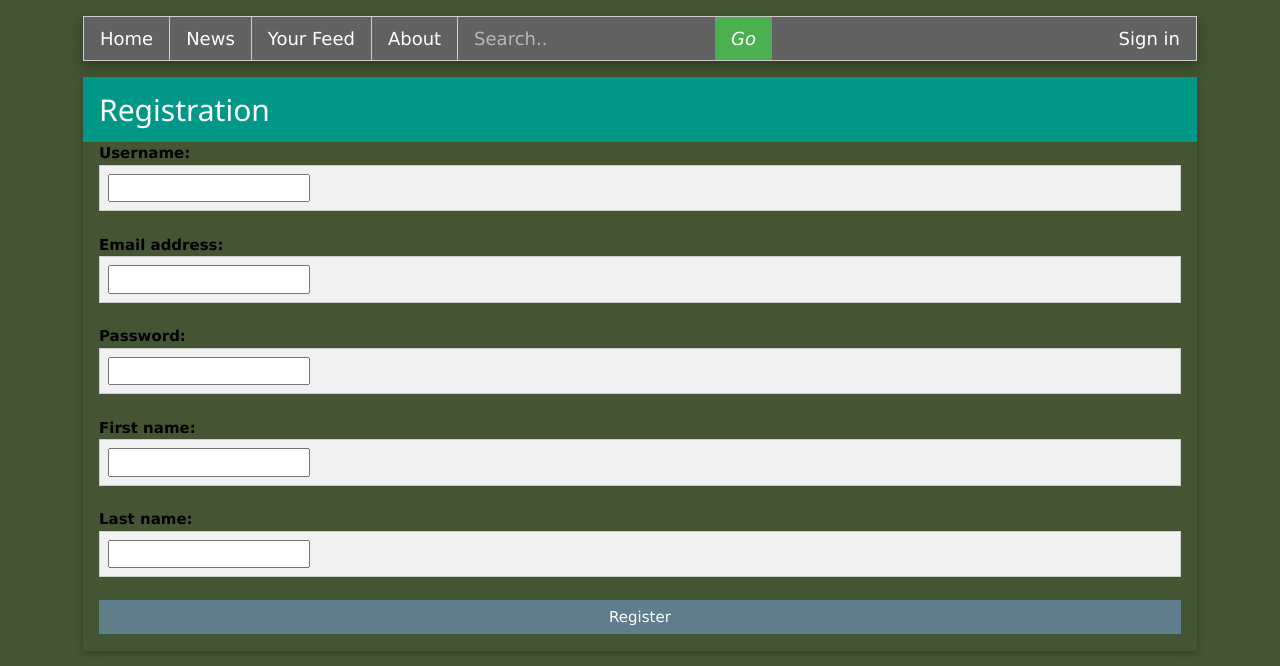
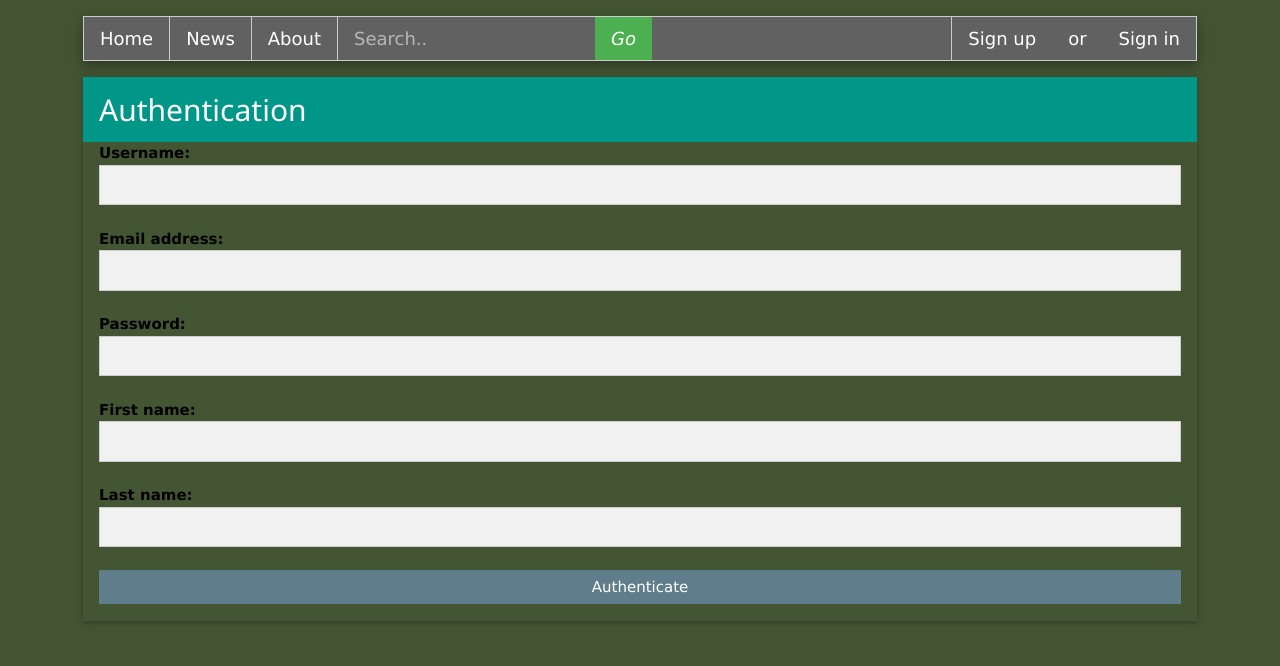
Before and after one commit to Massterzinger/PyDjNewsPages, a Django app: page /register/ in a window 1280 px wide. Shown: the part 134-800 px from the top of the page. Run offline with Django 3.2, Linux system fonts and the light colour scheme.

Commit message:
Added Login Register Search

```diff
--- a/djposts/urls.py
+++ b/djposts/urls.py
@@ -15,16 +15,21 @@ Including another URLconf
 """
 from django.conf.urls import url, include
 from django.contrib import admin
-from mainpg.views import facepage, UserFormView
+from mainpg import views
 
 admin.autodiscover()
 
 urlpatterns = [
+    url(r'^$', views.facepage, name='index'),
+
     url(r'^admin/', admin.site.urls),
 
-    url(r'^news/', include('news.urls')),
+    url(r'^news/', include('news.urls'), name='news'),
 
-    url(r'^$', facepage, name='index'),
+    url(r'^register/', views.UserFormView.as_view(), name='register'),
 
-    url(r'^register/', UserFormView.as_view(), name='register')
+    url(r'^signin/', views.UserLogInFormView.as_view(), name='signin'),
+
+    url(r'^logout/$', views.user_logout, name='logout'),
+
 ]
--- a/mainpg/forms.py
+++ b/mainpg/forms.py
@@ -1,9 +1,24 @@
 from django.contrib.auth.models import User
 from django import forms
+from django.contrib.auth.forms import AuthenticationForm
 
 class UserForm(forms.ModelForm):
+    def __init__(self, *args, **kwargs):
+        super(UserForm, self).__init__(*args, **kwargs)
+        for i in self.fields.keys():
+            self.fields[i].widget.attrs['class'] = 'w3-input w3-border w3-light-grey'
     password = forms.CharField(widget=forms.PasswordInput)
 
     class Meta:
         model = User
         fields = ['username', 'email', 'password', 'first_name', 'last_name']
+
+class UserLogInForm(AuthenticationForm):
+    password = forms.CharField(widget=forms.PasswordInput)
+    def __init__(self, *args, **kwargs):
+        super(UserLogInForm, self).__init__(*args, **kwargs)
+        for i in self.fields.keys():
+            self.fields[i].widget.attrs['class'] = 'w3-input w3-border w3-light-grey'
+    class Meta:
+        model = User
+        fields = ['username', 'password']
--- a/mainpg/static/mainpg/face.css
+++ b/mainpg/static/mainpg/face.css
@@ -1,7 +1,7 @@
 #rightnewsaggr { display: flex; flex-direction: column;
     background: #698;
     left: 80%; position: absolute;
-    height: 50%; width: 20%; overflow: auto; margin-top: 2em}
+    height: 50%; width: 20%; overflow-y: auto; overflow-x: hidden; margin-top: 2em}
 
 #rightnewsaggr ul {
     list-style-type: none;
--- a/mainpg/templates/form_template.html
+++ b/mainpg/templates/form_template.html
@@ -1,5 +1,5 @@
 {% for field in form %}
     <label class="w3-text-black"><b>{{field.label_tag}}</b></label>
-    <div class="w3-input w3-border w3-light-grey" type="text">{{field}}</div>
+    {{field}}
     <br>
 {% endfor %}
--- a/mainpg/templates/registerform.html
+++ b/mainpg/templates/registerform.html
@@ -3,12 +3,12 @@
 
 <div class="w3-card" style="margin: 8px; margin-top:16px;">
 <div class="w3-container w3-teal">
-  <h2>Registration</h2>
+  <h2>Authentication</h2>
 </div>
-<form class="w3-container">
+<form class="w3-container" method="post">
     {% csrf_token %}
     {% include "form_template.html" %}
-    <button type="submit" class="w3-btn w3-blue-grey" style="width:100%; margin-bottom:16px;">Register</button>
+    <button type="submit" class="w3-btn w3-blue-grey" style="width:100%; margin-bottom:16px;">Authenticate</button>
 </form>
 </div>
 {% endblock %}
--- a/mainpg/views.py
+++ b/mainpg/views.py
@@ -1,7 +1,8 @@
 from django.shortcuts import render, redirect
-from django.contrib.auth import authenticate, login
+from django.contrib.auth.decorators import login_required
+from django.contrib.auth import authenticate, login, logout
 from django.views import generic
-from mainpg.forms import UserForm
+from mainpg import forms
 from django.http import HttpResponse
 from news.models import NewsPost
 
@@ -14,7 +15,7 @@ def facepage(request):
     return HttpResponse(render(request, "face.html", {'posts':obs} ))
 
 class UserFormView(generic.View):
-    form_class = UserForm
+    form_class = forms.UserForm
     template_name = 'registerform.html'
 
     def get(self, request):
@@ -34,6 +35,35 @@ class UserFormView(generic.View):
             if user != None:
                 if user.is_active:
                     login(request, user)
-                    return redirect('mainpg')
+                    return redirect('/news')
 
         return render(request, self.template_name, {'form':form})
+
+class UserLogInFormView(generic.View):
+    form_class = forms.UserLogInForm
+    template_name = 'registerform.html'
+
+    def get(self, request):
+        form = self.form_class(None)
+        return render(request, self.template_name, {'form':form})
+
+    def post(self, request):
+        form = self.form_class(request.POST)
+        username = request.POST['username']
+        password = request.POST['password']
+        #print(username, password)
+        user = authenticate(username=username, password=password)
+        if user:
+            if user.is_active:
+                login(request, user)
+                return redirect('/news')
+
+        return render(request, self.template_name, {'form':form})
+
+@login_required
+def user_logout(request):
+    # Since we know the user is logged in, we can now just log them out.
+    logout(request)
+
+    # Take the user back to the homepage.
+    return redirect('/news')
--- a/news/templates/base.html
+++ b/news/templates/base.html
@@ -11,14 +11,26 @@
         </div>
         <div id="navb">
             <div id="navbar" class="w3-bar w3-dark-grey w3-border w3-card-4 w3-large">
-                <a href="/" class="w3-bar-item w3-button w3-border-right w3-mobile">Home</a>
-                <a href="{% url 'news' %}" class="w3-bar-item w3-button w3-border-right w3-mobile">News</a>
-                <a href="#" class="w3-bar-item w3-button w3-border-right w3-mobile">Your Feed</a>
-                <a href="#" class="w3-bar-item w3-button w3-border-right w3-mobile">About</a>
+                <a href="/" class="w3-bar-item w3-button w3-border-right">Home</a>
+                <a href="{% url 'news' %}" class="w3-bar-item w3-button w3-border-right">News</a>
+            {% if user.is_authenticated %}
+                <a href="#" class="w3-bar-item w3-button w3-border-right">Your Feed</a>
+            {% endif %}
+                <a href="#" class="w3-bar-item w3-button w3-border-right">About</a>
 
-                <input type="text" class="w3-bar-item w3-input" placeholder="Search..">
-                <a href="#" class="w3-bar-item w3-button w3-green"><i class="fa fa-search">Go</i></a>
-                <a href="{% url 'register' %}" class="w3-bar-item w3-button w3-right w3-mobile">Sign in</a>
+                <form style="margin:0; padding:0; display: inline;" method="get" action="{% url 'news' %}">
+                    <input type="text" class="w3-input w3-bar-item" name="q" placeholder="Search..">
+                    <button type="submit" class="w3-button w3-green w3-bar-item"><i class="fa fa-search">Go</i></button>
+                </form>
+
+            {% if user.is_authenticated %}
+                <a href="{% url 'logout' %}" class="w3-bar-item w3-button w3-right w3-border-left">Log out</a>
+                <div class="w3-bar-item w3-text w3-right">Hello {{user.username}}</div>
+            {% else %}
+                <a href="{% url 'signin' %}" class="w3-bar-item w3-button w3-right">Sign in</a>
+                <div class="w3-bar-item w3-text w3-right">or</div>
+                <a href="{% url 'register' %}" class="w3-bar-item w3-button w3-border-left w3-right">Sign up</a>
+            {% endif %}
             </div>
         </div>
         {% block content %}
--- a/news/urls.py
+++ b/news/urls.py
@@ -2,7 +2,9 @@ from django.conf.urls import *
 from news import views
 
 urlpatterns = [
-    url(r'^$', views.ArchiveView.as_view(), name="news"),
+    url(r'^$', views.ArchiveView.as_view(), name='news'),
 
     url(r'^(?P<pk>[0-9]+)$', views.NewsPostDetail.as_view(), name="newsdetail"),
+
+    #url(r'^search/(?P<dd>\w+)/$', views.ArchiveView.as_view(), name="searchnews"),
 ]
--- a/news/views.py
+++ b/news/views.py
@@ -30,7 +30,11 @@ class ArchiveView(generic.ListView):
     context_object_name = "posts"
     paginate_by = 10
     def get_queryset(self):
-        obs = NewsPost.objects.all()
+        query = self.request.GET.get('q')
+        if query:
+            obs = NewsPost.objects.filter(title__contains=query[0])
+        else:
+            obs = NewsPost.objects.all()
         for i in obs:
             i.body = i.body[:200]+'...'
         return obs
```
